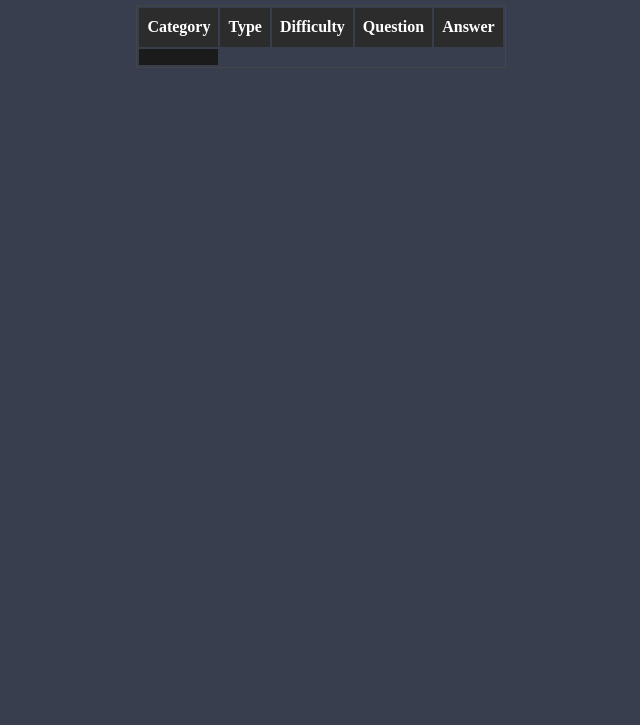
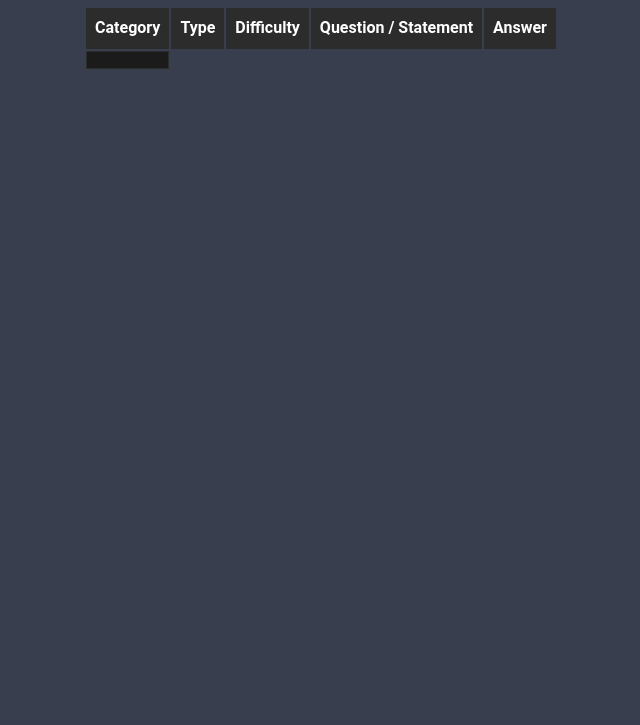
Before and after one commit to asmaaHamdym/sca-week7-assignment, a plain HTML site: page index.html in a window 1280 px wide. Shown: the part 75-800 px from the top of the page, without its empty margins (319-959 px from the left). Drawn offline with Linux system fonts and the light colour scheme; no server answers.

Commit message:
Minor changes to title, table headers, and CSS styling.

```diff
--- a/index.html
+++ b/index.html
@@ -5,7 +5,7 @@
     <meta charset="UTF-8">
     <meta name="viewport" content="width=device-width, initial-scale=1.0">
     <link rel="stylesheet" href="styles.css">
-    <title>Group 8 Trivia Question</title>
+    <title>Group 8 Trivia Questions</title>
 </head>
 
 <body>
@@ -15,7 +15,7 @@
             <th>Category</th>
             <th>Type</th>
             <th>Difficulty</th>
-            <th>Question</th>
+            <th>Question / Statement</th>
             <th>Answer</th>
         </tr>
         <tbody>
--- a/script.js
+++ b/script.js
@@ -4,6 +4,7 @@ const triviaQuestion = async () => {
     const response = await fetch("https://opentdb.com/api.php?amount=30");
     const data = await response.json();
     const newData = data.results;
+    // console.log(newData);
 
     newData.map((item) => {
       const newTask = document.createElement("tr");
--- a/styles.css
+++ b/styles.css
@@ -1,6 +1,7 @@
 * {
     box-sizing: border-box;
     background: #383E4E;
+    font-family: Roboto, 'Helvetica Neue', Arial, sans-serif;
 
 }
 
@@ -10,10 +11,10 @@ h1 {
 }
 
 table {
+
     max-width: 70rem;
-    border: 1px solid #464545;
     color: white;
-    margin: 10px auto;
+    margin: 0 auto;
 
 
 
@@ -21,16 +22,24 @@ table {
 
 th,
 td {
-    background: #2C2C2C;
     padding: 8px;
     line-height: 1.42857143;
     text-align: left;
+    display: table-cell;
+    border: 1px solid #2c2c2c;
+
+}
+
+th {
+    background: #2C2C2C;
     vertical-align: bottom;
-    display: table-cell;
+
 }
 
 td {
     background: #1B1B1B;
+    vertical-align: top;
+    text-transform: capitalize;
 }
 
 .answer {
```
